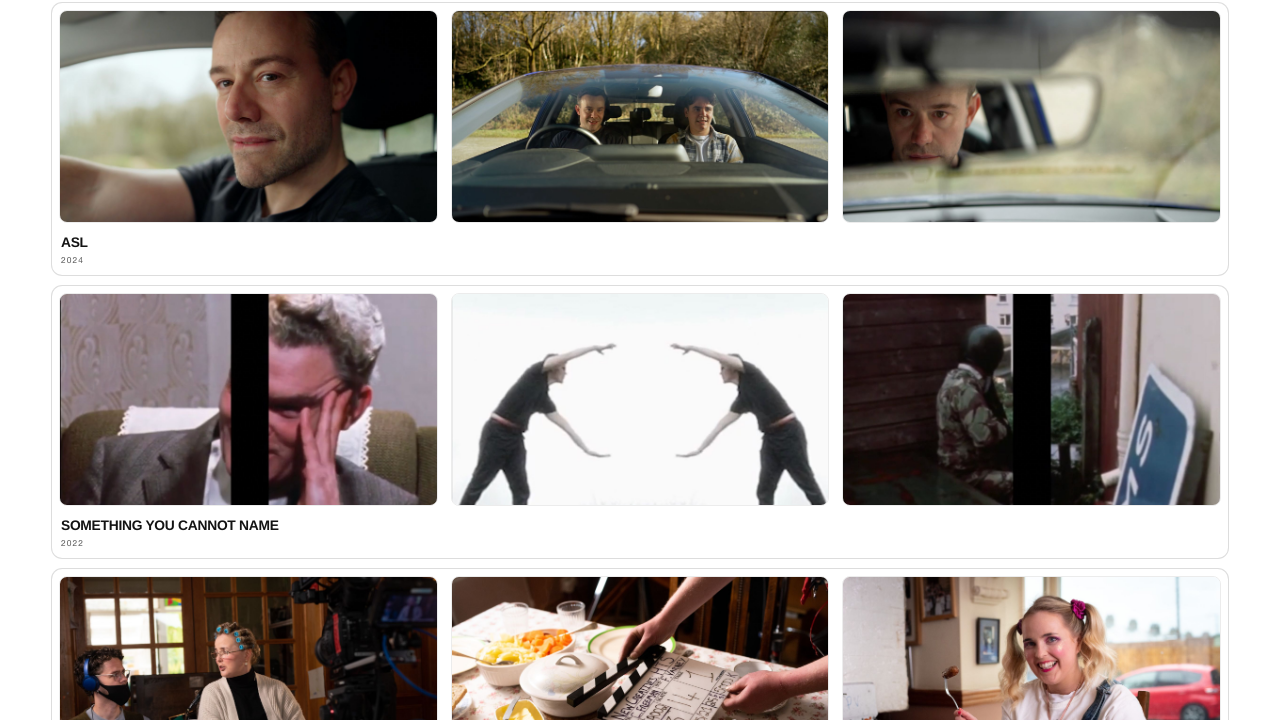
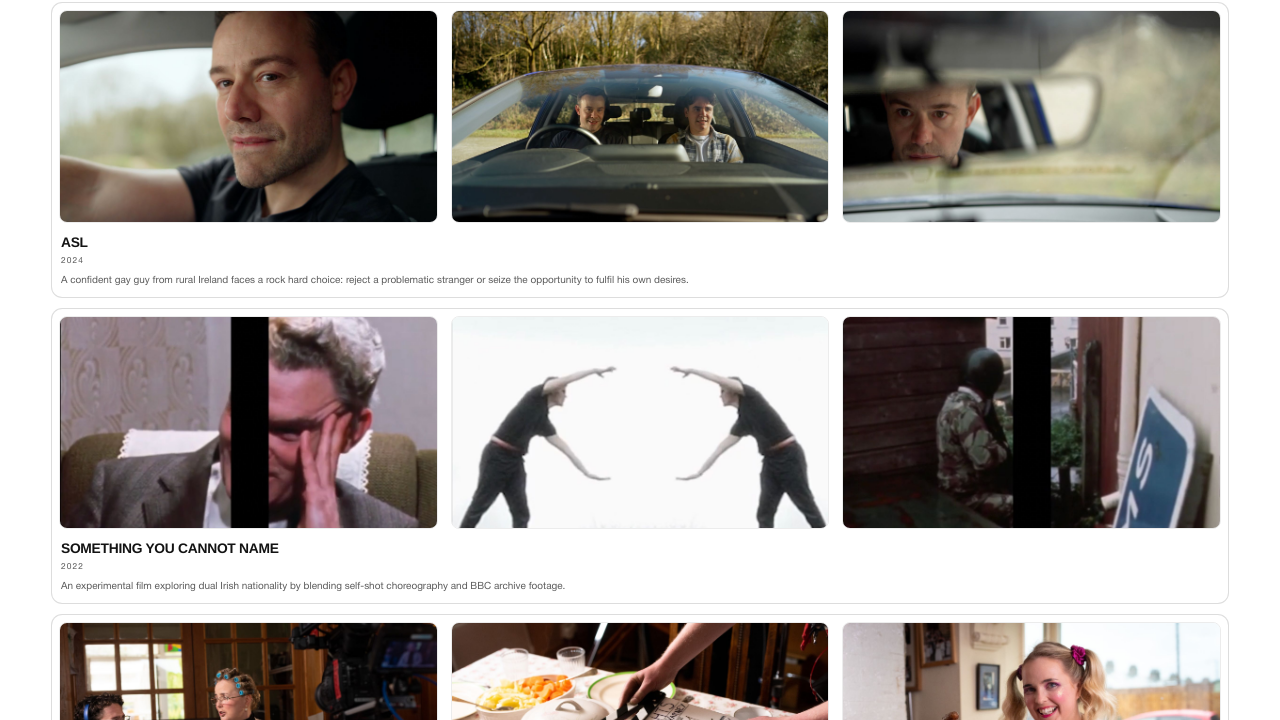
Before and after one commit to Tandrews287/CalFreeman, a website: page index.html in a window 1280 px wide. Shown: the part 80-800 px from the top of the page. Drawn offline with Linux system fonts and the light colour scheme.

Commit message:
one line bios

```diff
--- a/index.html
+++ b/index.html
@@ -40,6 +40,7 @@
                         </a>
 
                         <p>2024</p>
+                        <p class="work-bio">A confident gay guy from rural Ireland faces a rock hard choice: reject a problematic stranger or seize the opportunity to fulfil his own desires.</p>
                     </div>
                 </article>
 
@@ -54,6 +55,7 @@
                         <h3><span class="pv-trigger" role="button" tabindex="0">SOMETHING YOU CANNOT NAME</span></h3>
 
                         <p>2022</p>
+                        <p class="work-bio">An experimental film exploring dual Irish nationality by blending self-shot choreography and BBC archive footage.</p>
                     </div>
                 </article>
 
@@ -103,6 +105,7 @@
                         </div>
 
                         <p>2021</p>
+                        <p class="work-bio">Comedy meats chaos as Saoirse's granny accidentally learns of her new lifestyle choices.</p>
                     </div>
                 </article>
             </div>
--- a/styles.css
+++ b/styles.css
@@ -304,6 +304,16 @@ body.page-ready .load-overlay {
     letter-spacing: 0.13em;
     color: var(--muted);
     margin-top: 2px;
+}
+
+.work-copy .work-bio {
+    font-size: 0.78rem;
+    text-transform: none;
+    letter-spacing: 0;
+    line-height: 1.5;
+    color: var(--muted);
+    margin-top: 4px;
+    white-space: nowrap;
 }
 
 /* Screenings Accordion */
```
